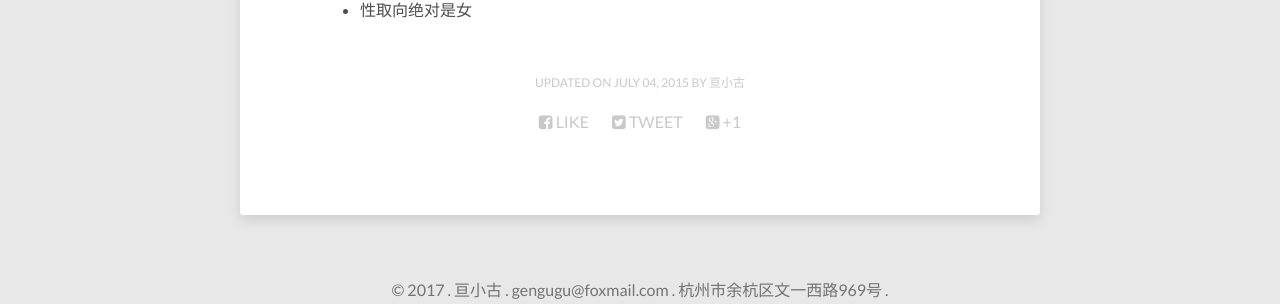
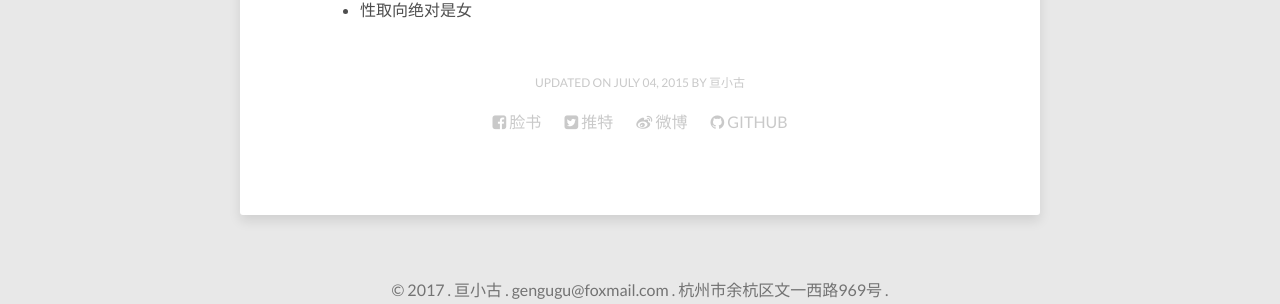
Before and after one commit to gengu/myblog, a Jekyll site: the page built from about/index.md, in a window 1280 px wide. Shown: the part 1027-1331 px from the top of the page. Built offline with Jekyll 4.4.1, drawn with Linux system fonts in a browser that asks for light colours.

Commit message:
fix drafts

```diff
--- a/_config.yml
+++ b/_config.yml
@@ -3,6 +3,10 @@ description:      Describe your website here.
 disqus_shortname: hpstrtheme
 reading_time:     true
 words_per_minute: 200
+
+webrick:
+  headers:
+    Access-Control-Allow-Origin: "*"
 
 url: http://www.genxiaogu.com
 
@@ -26,14 +30,6 @@ owner:
   tumblr:
   # google plus id, include the '+', eg +mmistakes
   google_plus:
-
-webserver_headers:
-  "Access-Control-Allow-Origin": "*"
-  "Server": "CustomServerName"
-
-webrick:
-  headers:
-    Access-Control-Allow-Origin: "*"
 
 # Background image to be tiled on all pages
 background:
--- a/_includes/navigation.html
+++ b/_includes/navigation.html
@@ -24,11 +24,6 @@
 				</li>{% endif %}
 				{% if site.owner.weibo %}<li>
 					<a href="http://www.weibo.com/{{ site.owner.weibo }}" ><i class="fa fa-fw fa-weibo"></i> weibo</a>
-				</li>{% endif %}
-				{% if site.owner.zhihu %}<li>
-					<a href="http://www.zhihu.com/people/gengu" ><img src="{{ site.url }}/images/zhihu.ico" class="fa fa-fw fa-weibo">
-					<!-- <i class="fa fa-fw fa-weibo"> -->
-					</i>  知乎</a>
 				</li>{% endif %}
 				{% if site.owner.google_plus %}<li>
 					<a href="https://google.com/{{ site.owner.google_plus }}"><i class="fa fa-fw fa-google-plus"></i> Google+</a>
--- a/_includes/social-share.html
+++ b/_includes/social-share.html
@@ -1,7 +1,8 @@
 <div class="social-share">
   <ul class="socialcount socialcount-small inline-list">
-    <li class="facebook"><a href="https://www.facebook.com/sharer/sharer.php?u={{ site.url }}{{ page.url }}" title="Share on Facebook"><span class="count"><i class="fa fa-facebook-square"></i> Like</span></a></li>
-    <li class="twitter"><a href="https://twitter.com/intent/tweet?text={{ site.url }}{{ page.url }}" title="Share on Twitter"><span class="count"><i class="fa fa-twitter-square"></i> Tweet</span></a></li>
-    <li class="googleplus"><a href="https://plus.google.com/share?url={{ site.url }}{{ page.url }}" title="Share on Google Plus"><span class="count"><i class="fa fa-google-plus-square"></i> +1</span></a></li>
+    <li class="facebook"><a href="http://facebook.com/{{ site.owner.facebook }}" title="my Facebook"><span class="count"><i class="fa fa-facebook-square"></i> 脸书</span></a></li>
+    <li class="twitter"><a href="http://twitter.com/{{ site.owner.twitter }}" title="my Twitter"><span class="count"><i class="fa fa-twitter-square"></i> 推特</span></a></li>
+    <li class="weibo"><a href="http://www.weibo.com/{{ site.owner.weibo }}" title="my weibo"><span class="count"><i class="fa fa-weibo"></i> 微博</span></a></li>
+    <li class="weibo"><a href="http://www.github.com/{{ site.owner.github }}" title="my githup"><span class="count"><i class="fa fa-github"></i> github</span></a></li>
   </ul>
-</div><!-- /.social-share -->
+</div>
--- a/_sass/_dl-menu.scss
+++ b/_sass/_dl-menu.scss
@@ -138,7 +138,7 @@
 		backface-visibility: hidden;
 		@media #{$medium} {
 			@include border-radius(3px,3px,3px,3px);
-			max-height: 650px;
+			max-height: 700px;
 		}
 	}
 	.dl-menu.dl-menu-toggle {
```
Also changed, not shown: 1 other file.
